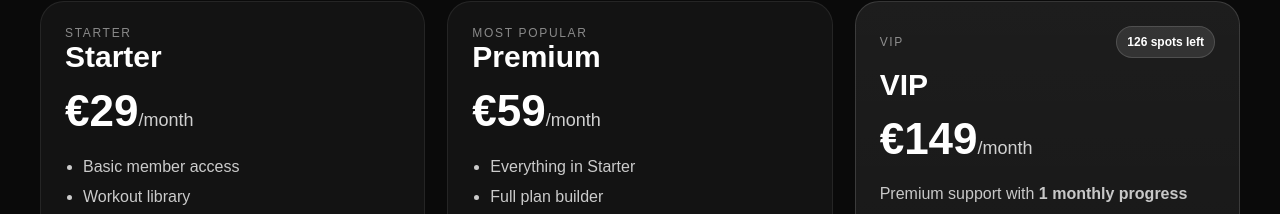
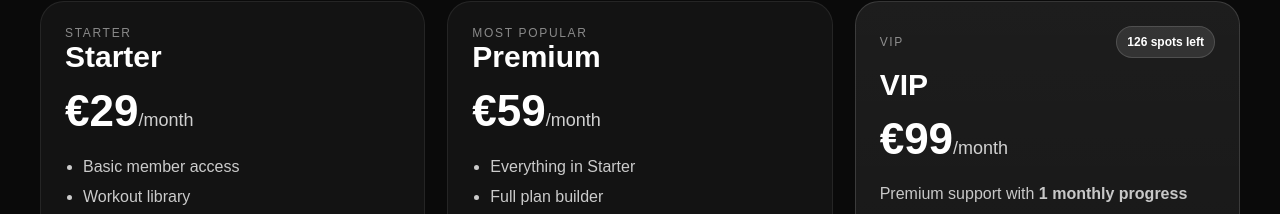
Before and after one commit to nielsvdz-ops/fit-couple-club, a Next.js app: page /pricing in a window 1280 px wide. Shown: the part 204-418 px from the top of the page. Built offline with nearby package versions, Linux system fonts and the light colour scheme; no server answers; the database is empty.

Commit message:
Update page.js

```diff
--- a/app/pricing/page.js
+++ b/app/pricing/page.js
@@ -59,7 +59,7 @@ export default async function PricingPage() {
             </div>
 
             <h2 style={planTitle}>VIP</h2>
-            <div style={price}>€149<span style={priceSmall}>/month</span></div>
+            <div style={price}>€99<span style={priceSmall}>/month</span></div>
 
             <p style={vipText}>
               Premium support with <strong>1 monthly progress video call</strong>.
```
